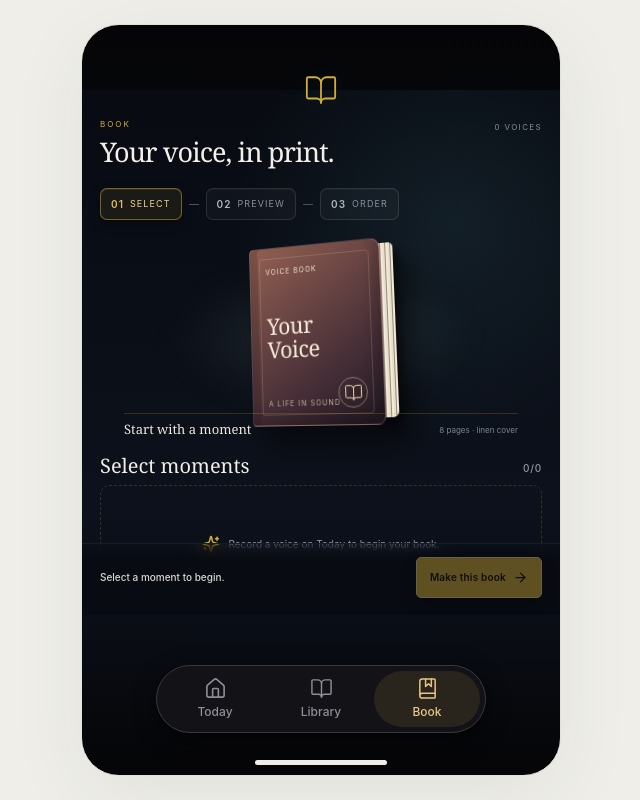
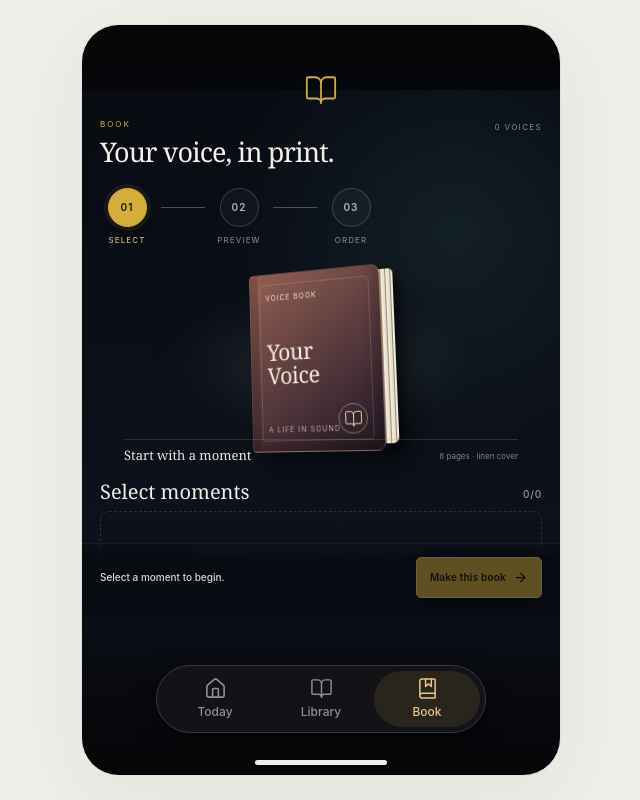
Before and after one commit to quiteqiang/lifebook, a React (Vite) app: page / in a window 1280 px wide. Both pictures are taken after a click on the button "Book". Shown: the whole page, without its empty margins (319-959 px from the left). Built offline with nearby package versions, Linux system fonts and the light colour scheme.

Commit message:
Turn Book order steps into circles

```diff
--- a/components/ui/book-builder.tsx
+++ b/components/ui/book-builder.tsx
@@ -46,11 +46,11 @@ export function BookBuilder({ memories, playingId, onPlay }: BookBuilderProps) {
     </header>
 
     <div className="book-builder-steps" aria-label="Book order steps">
-      <span className="is-current"><b>01</b> SELECT</span>
+      <span className="is-current"><b>01</b><em>SELECT</em></span>
       <i aria-hidden="true" />
-      <span><b>02</b> PREVIEW</span>
+      <span><b>02</b><em>PREVIEW</em></span>
       <i aria-hidden="true" />
-      <span><b>03</b> ORDER</span>
+      <span><b>03</b><em>ORDER</em></span>
     </div>
 
     <section className="book-builder-preview" aria-label="Book preview">
--- a/styles.css
+++ b/styles.css
@@ -434,12 +434,14 @@ button:focus-visible {outline:2px solid #557862; outline-offset:5px;}
 .book-builder-header h1 { margin:8px 0 0; color:#f4efe7; font:500 27px/1.04 Georgia,serif; letter-spacing:-.035em; }
 .book-builder-header p { max-width:210px; margin:8px 0 0; color:#949ba8; font-size:10px; line-height:1.45; }
 .book-builder-voice-count { align-self:flex-start; padding-top:3px; color:#848c9b; font-size:8px; letter-spacing:.17em; white-space:nowrap; }
-.book-builder-steps { display:flex; align-items:center; gap:7px; margin:22px 0 0; color:#88909d; font-size:9px; letter-spacing:.12em; }
-.book-builder-steps span { display:flex; min-height:32px; align-items:center; gap:6px; padding:0 10px; border:1px solid #ffffff1c; border-radius:7px; background:#ffffff08; box-shadow:inset 0 1px #ffffff09; white-space:nowrap; }
-.book-builder-steps b { color:#b0b6c0; font-size:10px; font-weight:600; }
-.book-builder-steps .is-current { border-color:#d4af3780; color:#f0d487; background:#d4af3715; box-shadow:inset 0 1px #f4df9b1c,0 4px 12px #0004; }
-.book-builder-steps .is-current b { color:#e0bd56; }
-.book-builder-steps i { width:10px; height:1px; background:#4a515e; }
+.book-builder-steps { display:flex; align-items:flex-start; gap:7px; margin:22px 0 0; color:#88909d; font-size:9px; letter-spacing:.12em; }
+.book-builder-steps span { display:flex; min-width:54px; flex-direction:column; align-items:center; gap:7px; padding:0; border:0; border-radius:0; background:transparent; box-shadow:none; white-space:nowrap; }
+.book-builder-steps b { display:grid; place-items:center; width:39px; height:39px; border:1px solid #ffffff2b; border-radius:50%; color:#b0b6c0; background:#ffffff08; font-size:10px; font-weight:600; }
+.book-builder-steps em { color:#88909d; font-size:8px; font-style:normal; letter-spacing:.14em; }
+.book-builder-steps .is-current { border:0; color:#f0d487; background:transparent; box-shadow:none; }
+.book-builder-steps .is-current b { border-color:#d4af37; color:#18140b; background:#d4af37; box-shadow:0 0 0 4px #d4af3717,0 5px 12px #0005; }
+.book-builder-steps .is-current em { color:#f0d487; }
+.book-builder-steps i { flex:1; width:auto; max-width:44px; height:1px; margin-top:19px; background:#4a515e; }
 .book-builder-preview { display:flex; min-height:220px; align-items:center; justify-content:center; margin:3px -8px 4px; }
 .book-builder-preview-haze { position:absolute; left:14%; right:14%; top:18%; height:68%; border-radius:50%; background:radial-gradient(ellipse,rgba(184,217,197,.13),transparent 67%); filter:blur(16px); }
 .book-builder-book { position:relative; width:152px; height:183px; transform:perspective(680px) rotateX(4deg) rotateY(-18deg) rotateZ(-2deg); transform-style:preserve-3d; filter:drop-shadow(12px 19px 14px rgba(0,0,0,.48)); transition:transform .5s cubic-bezier(.16,1,.3,1); }
```
